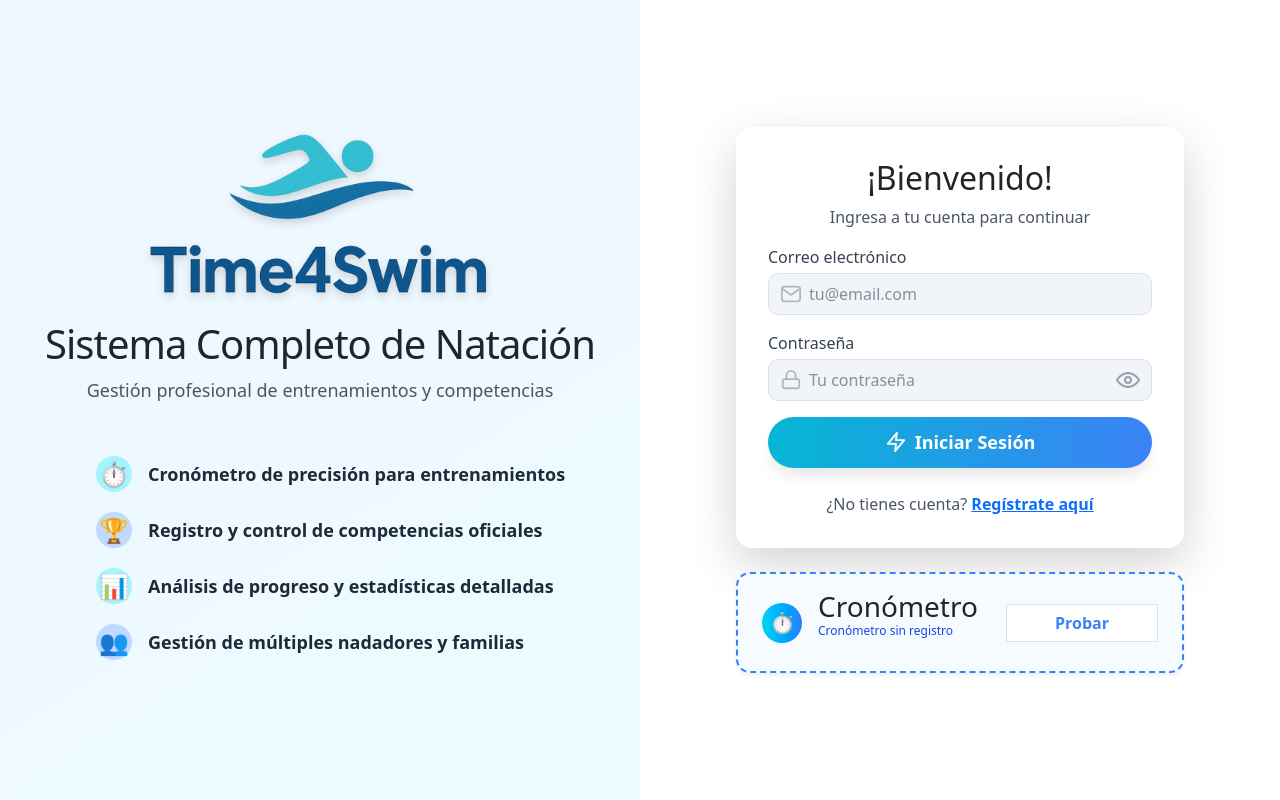
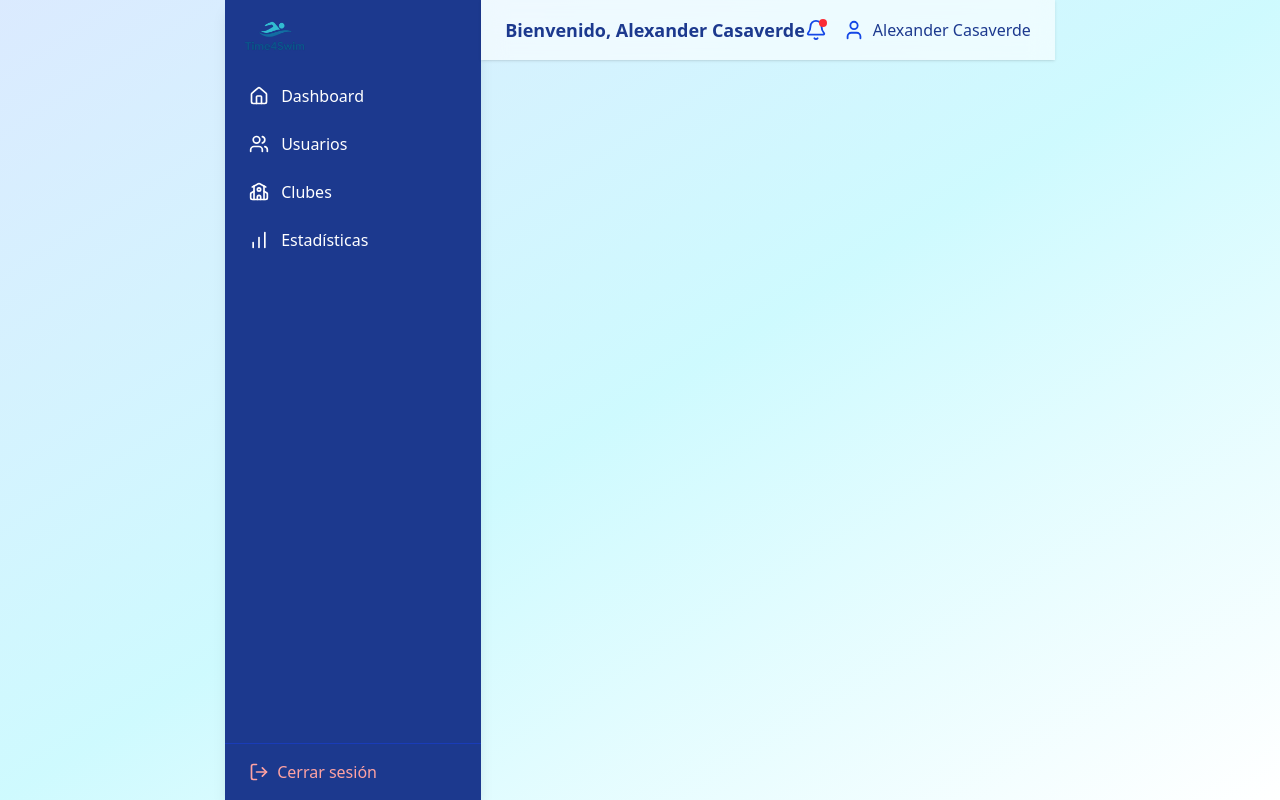
Before and after one commit to alexandercd9-gif/time4swim, a Next.js app: page /login in a window 1280 px wide. Built offline with nearby package versions, Linux system fonts and the light colour scheme.

Commit message:
fix: login sin menú, layout global solo para páginas protegidas

```diff
--- /dev/null
+++ b/src/app/(auth)/login/layout.tsx
@@ -0,0 +1,10 @@
+
+export default function LoginLayout({ children }: { children: React.ReactNode }) {
+	return (
+		<html lang="es">
+			<body className="bg-gradient-to-br from-blue-100 via-cyan-100 to-white min-h-screen flex items-center justify-center">
+				{children}
+			</body>
+		</html>
+	);
+}
--- a/src/app/club/dashboard/page.tsx
+++ b/src/app/club/dashboard/page.tsx
@@ -1,10 +1,90 @@
-export default function ClubDashboard() {
-	return (
-		<div className="min-h-screen flex items-center justify-center bg-blue-50">
-			<div className="bg-white rounded-xl shadow-lg p-8 text-center">
-				<h1 className="text-2xl font-bold text-blue-900 mb-2">Dashboard para Clubes - Time4Swim</h1>
-				<p className="text-gray-700">Bienvenido al panel de clubes. Administra nadadores, entrenadores y competencias.</p>
-			</div>
-		</div>
-	);
+import { ModernLoginForm } from "@/components/modern-login-form";
+import { LogoDisplay } from "@/components/logo-display";
+
+export default function Home() {
+  return (
+    <main className="min-h-screen bg-white">
+      <div className="flex min-h-screen">
+        {/* Lado izquierdo - Imagen/Hero */}
+        <div className="hidden lg:flex lg:w-1/2 relative">
+          <div className="absolute inset-0 bg-gradient-to-br from-slate-50 via-blue-50 to-cyan-50">
+            {/* Patrón de ondas sutil */}
+            <div className="absolute inset-0 opacity-10">
+              <svg className="w-full h-full" viewBox="0 0 400 400" xmlns="http://www.w3.org/2000/svg">
+                <defs>
+                  <pattern id="waves" x="0" y="0" width="100" height="100" patternUnits="userSpaceOnUse">
+                    <path d="M0,50 Q25,25 50,50 T100,50 V100 H0 Z" fill="rgba(79, 205, 196, 0.3)"/>
+                  </pattern>
+                </defs>
+                <rect width="100%" height="100%" fill="url(#waves)"/>
+              </svg>
+            </div>
+
+            {/* Contenido del hero */}
+            <div className="relative z-10 flex flex-col justify-center items-center h-full text-gray-800 p-12">
+              {/* Logo como fondo */}
+              <div className="absolute top-4 left-1/2 transform -translate-x-1/2 opacity-80 z-0">
+                <LogoDisplay />
+              </div>
+
+              <div className="text-center space-y-4 relative z-10">
+                <div className="space-y-4 mt-64">
+                  <h1 className="text-4xl font-bold leading-tight text-slate-700 mb-3">
+                    Sistema Completo de Natación
+                  </h1>
+                  <p className="text-xl text-slate-600 max-w-lg mx-auto font-medium">
+                    Gestión profesional de entrenamientos y competencias
+                  </p>
+                </div>
+
+                <div className="space-y-5 text-slate-600 mt-8 max-w-lg mx-auto">
+                  <div className="flex items-center gap-4 justify-start">
+                    <div className="w-12 h-12 bg-gradient-to-r from-cyan-400 to-cyan-500 rounded-full flex items-center justify-center shadow-lg flex-shrink-0">
+                      <span className="text-white text-xl">⏱️</span>
+                    </div>
+                    <span className="font-semibold text-base">Cronómetro de precisión para entrenamientos</span>
+                  </div>
+
+                  <div className="flex items-center gap-4 justify-start">
+                    <div className="w-12 h-12 bg-gradient-to-r from-blue-600 to-blue-700 rounded-full flex items-center justify-center shadow-lg flex-shrink-0">
+                      <span className="text-white text-xl">🏆</span>
+                    </div>
+                    <span className="font-semibold text-base">Registro y control de competencias oficiales</span>
+                  </div>
+
+                  <div className="flex items-center gap-4 justify-start">
+                    <div className="w-12 h-12 bg-gradient-to-r from-cyan-400 to-blue-600 rounded-full flex items-center justify-center shadow-lg flex-shrink-0">
+                      <span className="text-white text-xl">📊</span>
+                    </div>
+                    <span className="font-semibold text-base">Análisis de progreso y estadísticas detalladas</span>
+                  </div>
+
+                  <div className="flex items-center gap-4 justify-start">
+                    <div className="w-12 h-12 bg-gradient-to-r from-blue-500 to-cyan-500 rounded-full flex items-center justify-center shadow-lg flex-shrink-0">
+                      <span className="text-white text-xl">👥</span>
+                    </div>
+                    <span className="font-semibold text-base">Gestión de múltiples nadadores y familias</span>
+                  </div>
+                </div>
+              </div>
+            </div>
+          </div>
+        </div>
+
+        {/* Lado derecho - Formulario */}
+        <div className="w-full lg:w-1/2 flex items-center justify-center p-8">
+          <div className="w-full max-w-md">
+            {/* Logo móvil */}
+            <div className="lg:hidden text-center mb-8">
+              <div className="text-6xl mb-4">🏊‍♂️</div>
+              <h1 className="text-3xl font-bold text-gray-900 mb-2">Time4Swim</h1>
+              <p className="text-gray-600">Sistema completo de gestión para natación</p>
+            </div>
+
+            <ModernLoginForm />
+          </div>
+        </div>
+      </div>
+    </main>
+  );
 }
--- a/src/app/layout.tsx
+++ b/src/app/layout.tsx
@@ -1,58 +1,21 @@
-import type { Metadata } from "next";
-import { Geist, Geist_Mono } from "next/font/google";
-import { Toaster } from "react-hot-toast";
-import 'bootstrap/dist/css/bootstrap.min.css';
+
 import "./globals.css";
-
-const geistSans = Geist({
-  variable: "--font-geist-sans",
-  subsets: ["latin"],
-});
-
-const geistMono = Geist_Mono({
-  variable: "--font-geist-mono",
-  subsets: ["latin"],
-});
-
-export const metadata: Metadata = {
-  title: "Time4Swim - Sistema de Gestión de Natación",
-  description: "Sistema completo para gestión de entrenamientos y competencias de natación",
-  keywords: "natación, competencias, entrenamientos, cronómetro, swimming",
-};
-
-export default function RootLayout({
-  children,
-}: Readonly<{
-  children: React.ReactNode;
-}>) {
+import { UserProvider } from "@/context/UserContext";
+import Sidebar from "@/components/Sidebar";
+import Header from "@/components/Header";
+export default function RootLayout({ children }: { children: React.ReactNode }) {
   return (
     <html lang="es">
-      <body
-        className={`${geistSans.variable} ${geistMono.variable} antialiased`}
-      >
-        {children}
-        <Toaster
-          position="top-right"
-          toastOptions={{
-            duration: 4000,
-            style: {
-              background: '#363636',
-              color: '#fff',
-            },
-            success: {
-              duration: 3000,
-              style: {
-                background: '#10b981',
-              },
-            },
-            error: {
-              duration: 4000,
-              style: {
-                background: '#ef4444',
-              },
-            },
-          }}
-        />
+      <body className="bg-gradient-to-br from-blue-100 via-cyan-100 to-white min-h-screen">
+        <UserProvider>
+          <div className="flex min-h-screen">
+            <Sidebar />
+            <div className="flex-1 flex flex-col">
+              <Header />
+              <main className="flex-1 p-6">{children}</main>
+            </div>
+          </div>
+        </UserProvider>
       </body>
     </html>
   );
--- /dev/null
+++ b/src/components/Header.tsx
@@ -0,0 +1,22 @@
+"use client";
+import { useUser } from "@/context/UserContext";
+import { Bell, User } from "lucide-react";
+
+export default function Header() {
+  const { user } = useUser();
+  return (
+    <header className="flex items-center justify-between px-6 py-4 bg-white/60 backdrop-blur-md shadow-sm glassmorphism">
+      <div className="text-lg font-bold text-blue-900">Bienvenido, {user.name}</div>
+      <div className="flex items-center gap-4">
+        <button className="relative">
+          <Bell size={22} className="text-blue-700" />
+          <span className="absolute top-0 right-0 w-2 h-2 bg-red-500 rounded-full"></span>
+        </button>
+        <div className="flex items-center gap-2">
+          <User size={22} className="text-blue-700" />
+          <span className="font-medium text-blue-900">{user.name}</span>
+        </div>
+      </div>
+    </header>
+  );
+}
--- a/src/context/UserContext.tsx
+++ b/src/context/UserContext.tsx
@@ -1,3 +1,4 @@
+"use client";
 import { createContext, useContext, useState, ReactNode } from "react";
 
 export type UserRole = "admin" | "parents" | "club" | "coach" | "swimmer";
```
Also changed, not shown: src/app/(auth)/login/page.tsx (renamed from src/app/login/page.tsx).
